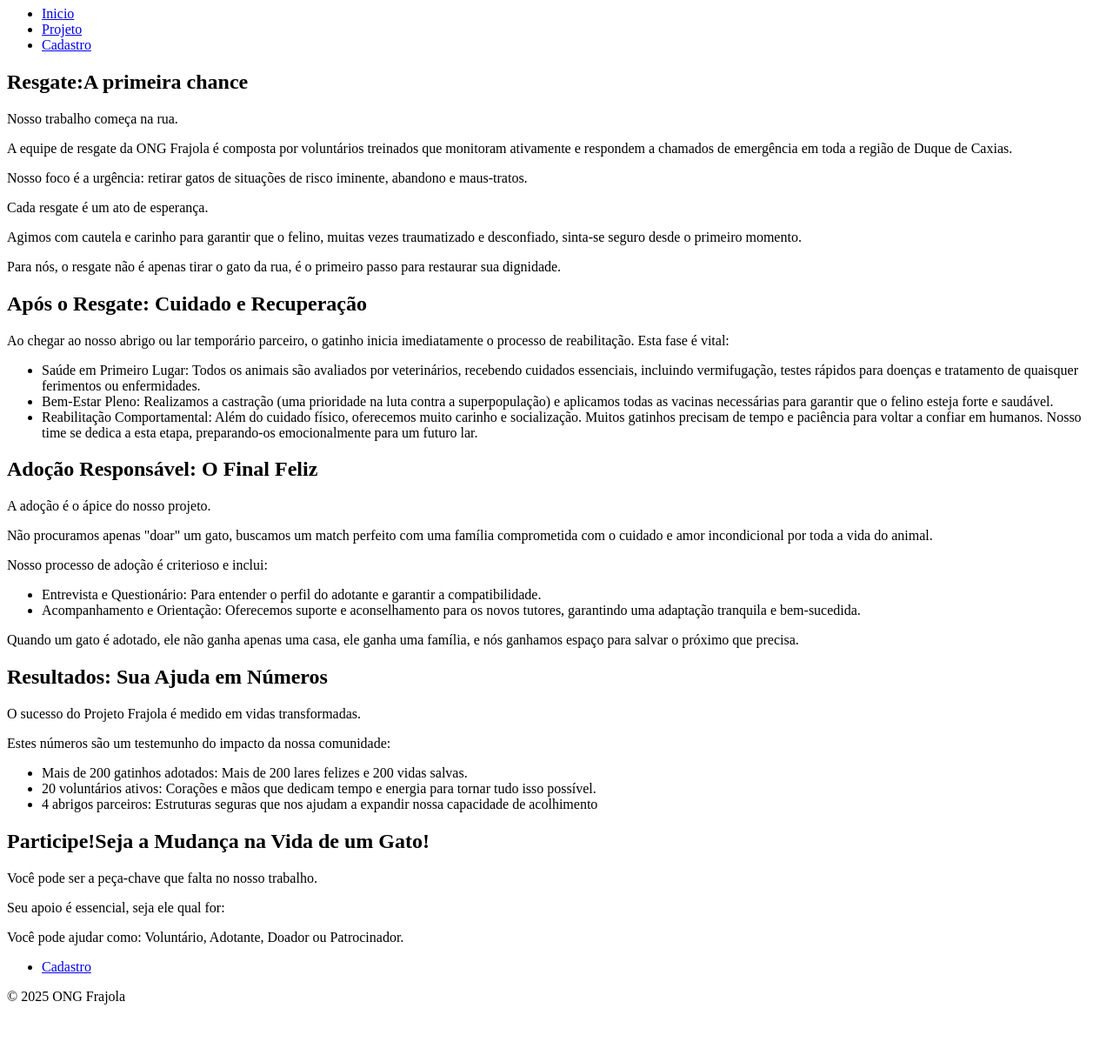
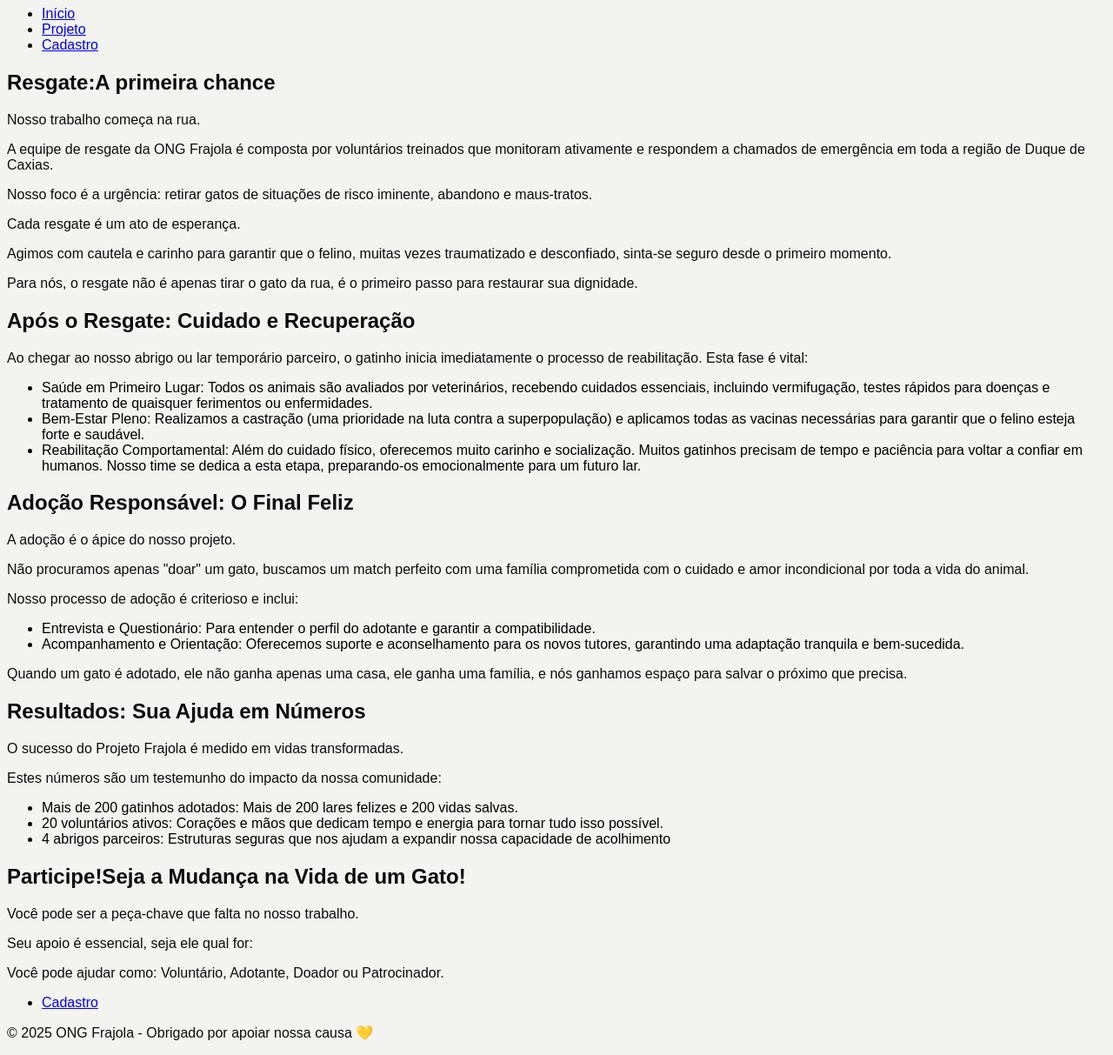
Before and after one commit to AndrewAlexandre/Projeto-Front-end-para-Web, a plain HTML site: page projeto.html in a window 1280 px wide. Shown: the part 73-1286 px from the top of the page at 87% size. Before the commit the page ends 1244 px from the top, so only its background shows below. Drawn offline with Linux system fonts and the light colour scheme.

Commit message:
V1.TESTE_Sem CSS_FINALIZADO

```diff
--- a/projeto.html
+++ b/projeto.html
@@ -4,13 +4,22 @@
     <meta charset="UTF-8">
     <meta name="viewport" content="width=device-width, initial-scale=1.0">
     <title>ONG Frajola | Projetos</title>
+    <style>
+     body { font-family: Arial }
+     h1 { color: #0d0d0d; }
+     h2 { color: rgb(11, 11, 11);}
+     p {color: rgb(12, 13, 13);}
+     body {
+        background-color: rgb(243, 243, 240);
+     }
+       </style>
 </head>
 <body>
      <header>
          <h1>Nosso projeto</h1>
         <nav>
             <ul>
-                <li><a href="index.html">Inicio</a></li>
+                <li><a href="index.html">Início</a></li>
                 <li><a href="projeto.html">Projeto</a></li>
                 <li><a href="cadastro.html">Cadastro</a></li>
             </ul>
@@ -68,8 +77,8 @@
         </nav>
         </section>
        </main>
-<footer>
-    <p>&copy; 2025 ONG Frajola</p>
-</footer>
+    <footer>
+    <p>&copy; 2025 ONG Frajola - Obrigado por apoiar nossa causa 💛</p>
+    </footer>
 </body>
 </html>
```
Also changed, not shown: cadastro.html (+11 -2 lines), index.html (+2 -3 lines), obrigado.html (+4 -0 lines).
